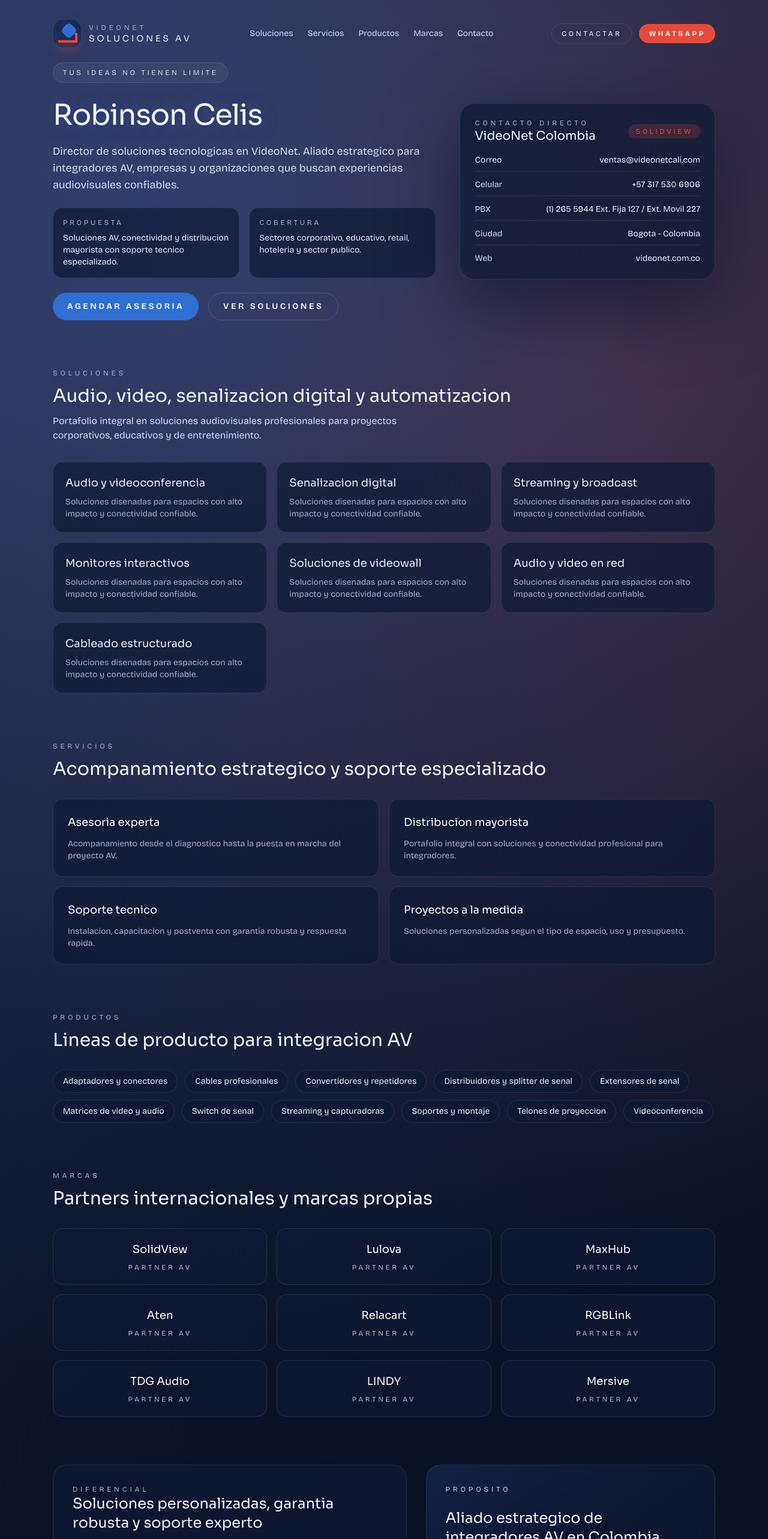
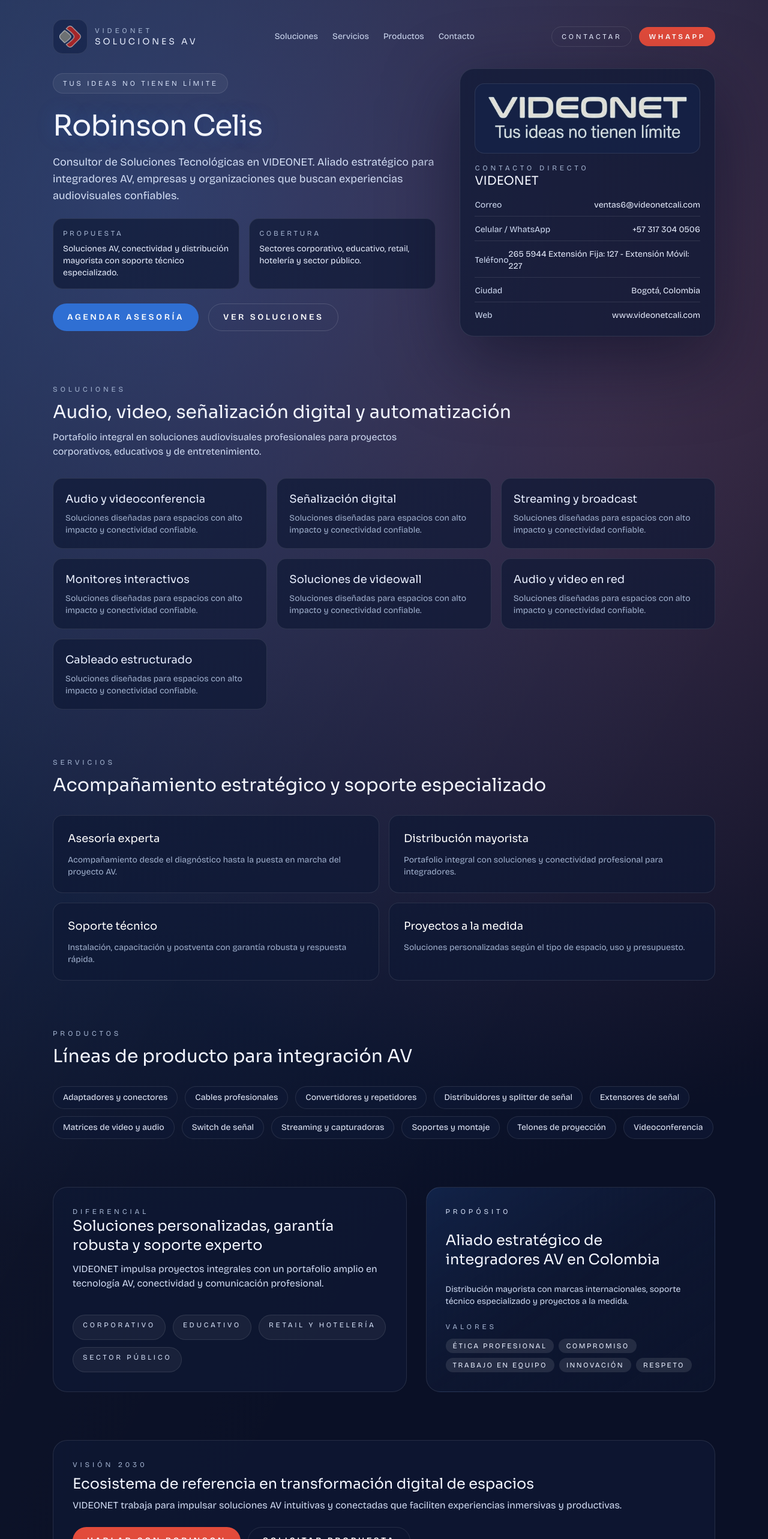
Before and after one commit to digitecglobal/robinson-celis, a Next.js app: page / in a window 1280 px wide. Shown: the top 2566 px of the page at 60% size. Built offline with nearby package versions, Linux system fonts and the light colour scheme.

Commit message:
Update contact details and add brand assets

```diff
--- a/app/components/ContactForm.tsx
+++ b/app/components/ContactForm.tsx
@@ -107,12 +107,12 @@
           />
         </label>
         <label className="grid gap-2 text-sm text-ice-200">
-          Telefono
+          Teléfono
           <input
             name="phone"
             value={form.phone}
             onChange={updateField}
-            placeholder="Celular o PBX"
+          placeholder="Celular, WhatsApp o PBX"
             className="h-12 rounded-2xl border border-white/10 bg-ink-800/80 px-4 text-base text-white outline-none transition focus:border-brand-300"
           />
         </label>
@@ -124,7 +124,7 @@
           name="message"
           value={form.message}
           onChange={updateField}
-          placeholder="Cuentanos brevemente el proyecto"
+          placeholder="Cuéntanos brevemente el proyecto"
           required
           rows={5}
           className="rounded-2xl border border-white/10 bg-ink-800/80 px-4 py-3 text-base text-white outline-none transition focus:border-brand-300"
@@ -142,7 +142,7 @@
         <div className="text-xs text-ice-400">
           {status === "success" && "Mensaje enviado. Te contactaremos pronto."}
           {status === "error" && error}
-          {status === "idle" && "Respondemos en menos de 24 horas habiles."}
+          {status === "idle" && "Respondemos en menos de 24 horas hábiles."}
         </div>
       </div>
     </form>
--- a/app/page.tsx
+++ b/app/page.tsx
@@ -1,15 +1,16 @@
+import Image from "next/image";
 import ContactForm from "./components/ContactForm";
 
-const whatsappNumber = "573175306906";
+const whatsappNumber = "573173040506";
 const whatsappMessage =
-  "Hola Robinson, quiero una asesoria para un proyecto audiovisual.";
+  "Hola Robinson, quiero una asesoría en soluciones tecnológicas.";
 const whatsappLink = `https://wa.me/${whatsappNumber}?text=${encodeURIComponent(
   whatsappMessage
 )}`;
 
 const solutions = [
   "Audio y videoconferencia",
-  "Senalizacion digital",
+  "Señalización digital",
   "Streaming y broadcast",
   "Monitores interactivos",
   "Soluciones de videowall",
@@ -19,24 +20,24 @@
 
 const services = [
   {
-    title: "Asesoria experta",
+    title: "Asesoría experta",
     description:
-      "Acompanamiento desde el diagnostico hasta la puesta en marcha del proyecto AV.",
+      "Acompañamiento desde el diagnóstico hasta la puesta en marcha del proyecto AV.",
   },
   {
-    title: "Distribucion mayorista",
+    title: "Distribución mayorista",
     description:
       "Portafolio integral con soluciones y conectividad profesional para integradores.",
   },
   {
-    title: "Soporte tecnico",
+    title: "Soporte técnico",
     description:
-      "Instalacion, capacitacion y postventa con garantia robusta y respuesta rapida.",
+      "Instalación, capacitación y postventa con garantía robusta y respuesta rápida.",
   },
   {
     title: "Proyectos a la medida",
     description:
-      "Soluciones personalizadas segun el tipo de espacio, uso y presupuesto.",
+      "Soluciones personalizadas según el tipo de espacio, uso y presupuesto.",
   },
 ];
 
@@ -44,40 +45,28 @@
   "Adaptadores y conectores",
   "Cables profesionales",
   "Convertidores y repetidores",
-  "Distribuidores y splitter de senal",
-  "Extensores de senal",
+  "Distribuidores y splitter de señal",
+  "Extensores de señal",
   "Matrices de video y audio",
-  "Switch de senal",
+  "Switch de señal",
   "Streaming y capturadoras",
   "Soportes y montaje",
-  "Telones de proyeccion",
+  "Telones de proyección",
   "Videoconferencia",
 ];
 
 const markets = [
   "Corporativo",
   "Educativo",
-  "Retail y hoteleria",
-  "Sector publico",
-];
-
-const brands = [
-  "SolidView",
-  "Lulova",
-  "MaxHub",
-  "Aten",
-  "Relacart",
-  "RGBLink",
-  "TDG Audio",
-  "LINDY",
-  "Mersive",
+  "Retail y hotelería",
+  "Sector público",
 ];
 
 const values = [
-  "Etica profesional",
+  "Ética profesional",
   "Compromiso",
   "Trabajo en equipo",
-  "Innovacion",
+  "Innovación",
   "Respeto",
 ];
 
@@ -89,13 +78,19 @@
 
       <header className="mx-auto flex w-full max-w-6xl items-center justify-between gap-6 px-6 pb-6 pt-8">
         <div className="flex items-center gap-3">
-          <div className="relative h-12 w-12 rounded-2xl border border-white/10 bg-ink-800/70">
-            <span className="absolute left-4 top-2 h-5 w-5 rotate-45 rounded-md bg-brand-500 shadow-[0_10px_30px_rgba(47,111,211,0.35)]" />
-            <span className="absolute bottom-2 left-2 h-4 w-8 border-b-4 border-r-4 border-accent-500 shadow-[0_10px_20px_rgba(226,75,59,0.4)]" />
+          <div className="rounded-2xl border border-white/10 bg-ink-800/70 p-2">
+            <Image
+              src="/media/logo.png"
+              alt="Logo VIDEONET"
+              width={52}
+              height={52}
+              priority
+              className="h-10 w-10 object-contain"
+            />
           </div>
           <div>
             <p className="text-xs uppercase tracking-[0.4em] text-ice-400">
-              VideoNet
+              VIDEONET
             </p>
             <p className="font-display text-sm uppercase tracking-[0.28em] text-ice-100">
               Soluciones AV
@@ -111,9 +106,6 @@
           </a>
           <a href="#productos" className="transition hover:text-white">
             Productos
-          </a>
-          <a href="#marcas" className="transition hover:text-white">
-            Marcas
           </a>
           <a href="#contacto" className="transition hover:text-white">
             Contacto
@@ -141,15 +133,15 @@
         <section className="grid gap-10 lg:grid-cols-[1.2fr_0.8fr] lg:items-center">
           <div className="grid gap-6">
             <div className="inline-flex w-fit items-center gap-2 rounded-full border border-white/10 bg-white/5 px-4 py-2 text-xs uppercase tracking-[0.3em] text-ice-200">
-              Tus ideas no tienen limite
+              Tus ideas no tienen límite
             </div>
             <div className="grid gap-4">
               <h1 className="font-display text-4xl leading-tight tracking-tight text-shadow-glow sm:text-5xl">
                 Robinson Celis
               </h1>
               <p className="text-lg text-ice-200">
-                Director de soluciones tecnologicas en VideoNet. Aliado
-                estrategico para integradores AV, empresas y organizaciones que
+                Consultor de Soluciones Tecnológicas en VIDEONET. Aliado
+                estratégico para integradores AV, empresas y organizaciones que
                 buscan experiencias audiovisuales confiables.
               </p>
             </div>
@@ -159,8 +151,8 @@
                   Propuesta
                 </p>
                 <p className="mt-2 text-sm text-ice-100">
-                  Soluciones AV, conectividad y distribucion mayorista con
-                  soporte tecnico especializado.
+                  Soluciones AV, conectividad y distribución mayorista con
+                  soporte técnico especializado.
                 </p>
               </div>
               <div className="rounded-2xl border border-white/10 bg-ink-900/70 p-4">
@@ -168,8 +160,8 @@
                   Cobertura
                 </p>
                 <p className="mt-2 text-sm text-ice-100">
-                  Sectores corporativo, educativo, retail, hoteleria y sector
-                  publico.
+                  Sectores corporativo, educativo, retail, hotelería y sector
+                  público.
                 </p>
               </div>
             </div>
@@ -180,7 +172,7 @@
                 rel="noreferrer"
                 className="inline-flex items-center rounded-full bg-brand-500 px-6 py-3 text-sm font-semibold uppercase tracking-[0.25em] text-white transition hover:bg-brand-300"
               >
-                Agendar asesoria
+                Agendar asesoría
               </a>
               <a
                 href="#soluciones"
@@ -192,55 +184,61 @@
           </div>
 
           <div className="grid gap-4 rounded-3xl border border-white/10 bg-ink-900/75 p-6 shadow-[0_40px_120px_rgba(8,14,36,0.6)]">
+            <div className="rounded-2xl border border-white/10 bg-ink-800/70 p-4">
+              <Image
+                src="/media/name_slogan.png"
+                alt="VIDEONET - Tus ideas no tienen límite"
+                width={461}
+                height={112}
+                className="h-auto w-full object-contain"
+              />
+            </div>
             <div className="flex items-center justify-between">
               <div>
                 <p className="text-xs uppercase tracking-[0.4em] text-ice-400">
                   Contacto directo
                 </p>
-                <p className="font-display text-xl">VideoNet Colombia</p>
+                <p className="font-display text-xl">VIDEONET</p>
               </div>
-              <span className="rounded-full bg-accent-500/20 px-3 py-1 text-xs uppercase tracking-[0.3em] text-accent-500">
-                SolidView
-              </span>
             </div>
             <div className="grid gap-3 text-sm text-ice-200">
               <div className="flex items-center justify-between border-b border-white/10 pb-2">
                 <span>Correo</span>
                 <a
-                  href="mailto:ventas@videonetcali.com"
+                  href="mailto:ventas6@videonetcali.com"
                   className="text-ice-100 hover:text-brand-300"
                 >
-                  ventas@videonetcali.com
+                  ventas6@videonetcali.com
                 </a>
               </div>
               <div className="flex items-center justify-between border-b border-white/10 pb-2">
-                <span>Celular</span>
+                <span>Celular / WhatsApp</span>
                 <a
-                  href="tel:+573175306906"
+                  href="tel:+573173040506"
                   className="text-ice-100 hover:text-brand-300"
                 >
-                  +57 317 530 6906
+                  +57 317 304 0506
                 </a>
               </div>
               <div className="flex items-center justify-between border-b border-white/10 pb-2">
-                <span>PBX</span>
+                <span>Teléfono</span>
                 <span className="text-ice-100">
-                  (1) 265 5944 Ext. Fija 127 / Ext. Movil 227
+                  265 5944 Extensión Fija: 127 - Extensión Móvil: 227
                 </span>
               </div>
               <div className="flex items-center justify-between border-b border-white/10 pb-2">
                 <span>Ciudad</span>
-                <span className="text-ice-100">Bogota - Colombia</span>
+                <span className="text-ice-100">Bogotá, Colombia</span>
               </div>
               <div className="flex items-center justify-between">
                 <span>Web</span>
                 <a
-                  href="https://videonet.com.co"
+                  href="https://www.videonetcali.com"
                   target="_blank"
                   rel="noreferrer"
                   className="text-ice-100 hover:text-brand-300"
                 >
-                  videonet.com.co
+                  www.videonetcali.com
                 </a>
               </div>
             </div>
@@ -253,7 +251,7 @@
               Soluciones
             </p>
             <h2 className="font-display text-3xl">
-              Audio, video, senalizacion digital y automatizacion
+              Audio, video, señalización digital y automatización
             </h2>
             <p className="max-w-2xl text-ice-200">
               Portafolio integral en soluciones audiovisuales profesionales para
@@ -268,7 +266,7 @@
               >
                 <p className="font-display text-lg">{item}</p>
                 <p className="mt-2 text-sm text-ice-400">
-                  Soluciones disenadas para espacios con alto impacto y
+                  Soluciones diseñadas para espacios con alto impacto y
                   conectividad confiable.
                 </p>
               </div>
@@ -282,7 +280,7 @@
               Servicios
             </p>
             <h2 className="font-display text-3xl">
-              Acompanamiento estrategico y soporte especializado
+              Acompañamiento estratégico y soporte especializado
             </h2>
           </div>
           <div className="grid gap-4 md:grid-cols-2">
@@ -308,7 +306,7 @@
               Productos
             </p>
             <h2 className="font-display text-3xl">
-              Lineas de producto para integracion AV
+              Líneas de producto para integración AV
             </h2>
           </div>
           <div className="flex flex-wrap gap-3">
@@ -323,30 +321,6 @@
           </div>
         </section>
 
-        <section id="marcas" className="grid gap-8">
-          <div className="grid gap-3">
-            <p className="text-xs uppercase tracking-[0.4em] text-ice-400">
-              Marcas
-            </p>
-            <h2 className="font-display text-3xl">
-              Partners internacionales y marcas propias
-            </h2>
-          </div>
-          <div className="grid gap-4 md:grid-cols-3">
-            {brands.map((brand) => (
-              <div
-                key={brand}
-                className="rounded-2xl border border-white/10 bg-ink-900/70 p-5 text-center"
-              >
-                <p className="font-display text-lg text-white">{brand}</p>
-                <p className="mt-2 text-xs uppercase tracking-[0.3em] text-ice-400">
-                  Partner AV
-                </p>
-              </div>
-            ))}
-          </div>
-        </section>
-
         <section className="grid gap-8 lg:grid-cols-[1.1fr_0.9fr]">
           <div className="grid gap-6 rounded-3xl border border-white/10 bg-ink-900/70 p-8">
             <div>
@@ -354,11 +328,11 @@
                 Diferencial
               </p>
               <h3 className="font-display text-2xl">
-                Soluciones personalizadas, garantia robusta y soporte experto
+                Soluciones personalizadas, garantía robusta y soporte experto
               </h3>
               <p className="mt-3 text-ice-200">
-                VideoNet impulsa proyectos integrales con un portafolio amplio en
-                tecnologia AV, conectividad y comunicacion profesional.
+                VIDEONET impulsa proyectos integrales con un portafolio amplio en
+                tecnología AV, conectividad y comunicación profesional.
               </p>
             </div>
             <div className="flex flex-wrap gap-3">
@@ -374,13 +348,13 @@
           </div>
           <div className="grid gap-6 rounded-3xl border border-white/10 bg-gradient-to-br from-brand-500/20 via-ink-900/70 to-ink-900/40 p-8">
             <p className="text-xs uppercase tracking-[0.4em] text-ice-200">
-              Proposito
+              Propósito
             </p>
             <h3 className="font-display text-2xl">
-              Aliado estrategico de integradores AV en Colombia
+              Aliado estratégico de integradores AV en Colombia
             </h3>
             <p className="text-sm text-ice-200">
-              Distribucion mayorista con marcas internacionales, soporte tecnico
+              Distribución mayorista con marcas internacionales, soporte técnico
               especializado y proyectos a la medida.
             </p>
             <div className="grid gap-3">
@@ -404,13 +378,13 @@
         <section className="grid gap-6 rounded-3xl border border-white/10 bg-ink-900/70 p-8">
           <div className="grid gap-2">
             <p className="text-xs uppercase tracking-[0.4em] text-ice-400">
-              Vision 2030
+              Visión 2030
             </p>
             <h3 className="font-display text-2xl">
-              Ecosistema de referencia en transformacion digital de espacios
+              Ecosistema de referencia en transformación digital de espacios
             </h3>
             <p className="text-ice-200">
-              VideoNet trabaja para impulsar soluciones AV intuitivas y
+              VIDEONET trabaja para impulsar soluciones AV intuitivas y
               conectadas que faciliten experiencias inmersivas y productivas.
             </p>
           </div>
@@ -438,24 +412,24 @@
               Contacto
             </p>
             <h2 className="font-display text-3xl">
-              Conversemos sobre tu proximo proyecto AV
+              Conversemos sobre tu próximo proyecto AV
             </h2>
             <p className="text-ice-200">
               Comparte los detalles del proyecto y te enviaremos una respuesta
-              con soluciones, tiempos y recomendaciones tecnicas.
+              con soluciones, tiempos y recomendaciones técnicas.
             </p>
             <div className="grid gap-3 text-sm text-ice-200">
               <div className="flex items-center gap-3">
                 <span className="h-2 w-2 rounded-full bg-brand-500" />
-                <span>ventas@videonetcali.com</span>
+                <span>ventas6@videonetcali.com</span>
               </div>
               <div className="flex items-center gap-3">
                 <span className="h-2 w-2 rounded-full bg-brand-500" />
-                <span>+57 317 530 6906</span>
+                <span>+57 317 304 0506</span>
               </div>
               <div className="flex items-center gap-3">
                 <span className="h-2 w-2 rounded-full bg-brand-500" />
-                <span>PBX (1) 265 5944 Ext. Fija 127 / Ext. Movil 227</span>
+                <span>Teléfono 265 5944 Extensión Fija: 127 - Extensión Móvil: 227</span>
               </div>
             </div>
           </div>
@@ -465,7 +439,7 @@
 
       <footer className="mx-auto w-full max-w-6xl px-6 pb-10">
         <div className="flex flex-col gap-3 border-t border-white/10 pt-6 text-xs uppercase tracking-[0.3em] text-ice-400 md:flex-row md:items-center md:justify-between">
-          <span>VideoNet Colombia</span>
+          <span>VIDEONET Colombia</span>
           <span>Soluciones audiovisuales profesionales</span>
         </div>
       </footer>
```
Also changed, not shown: public/media/logo.png (added), public/media/name_slogan.png (added).
